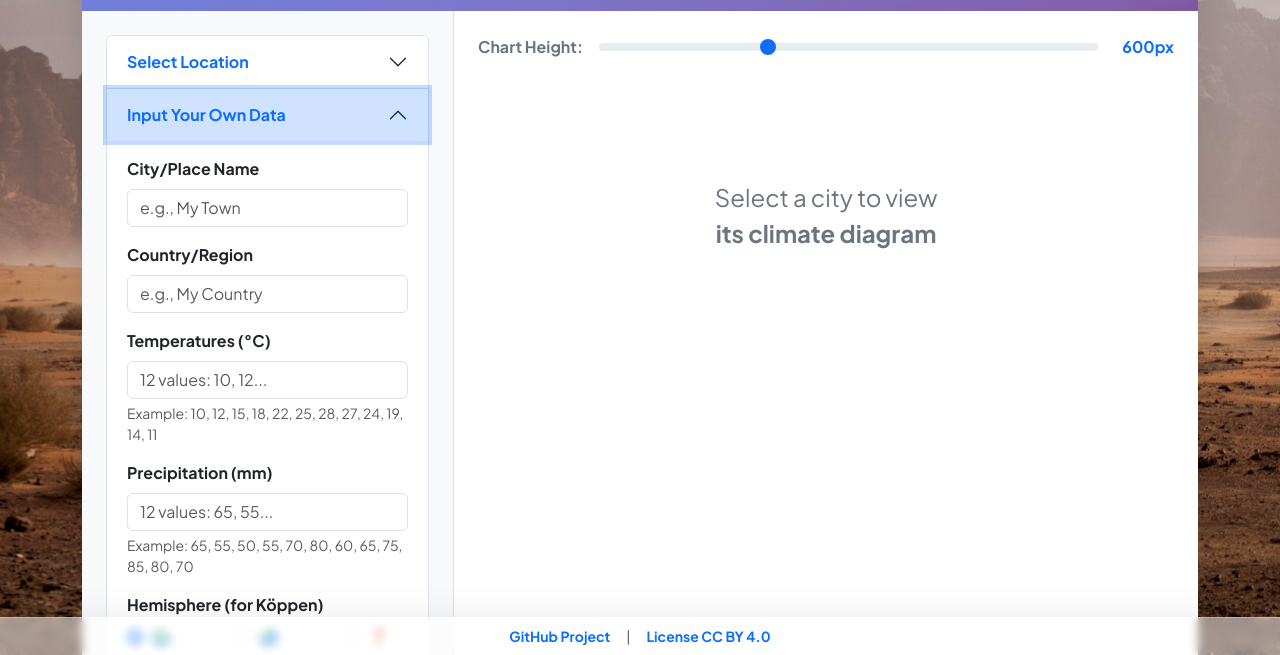
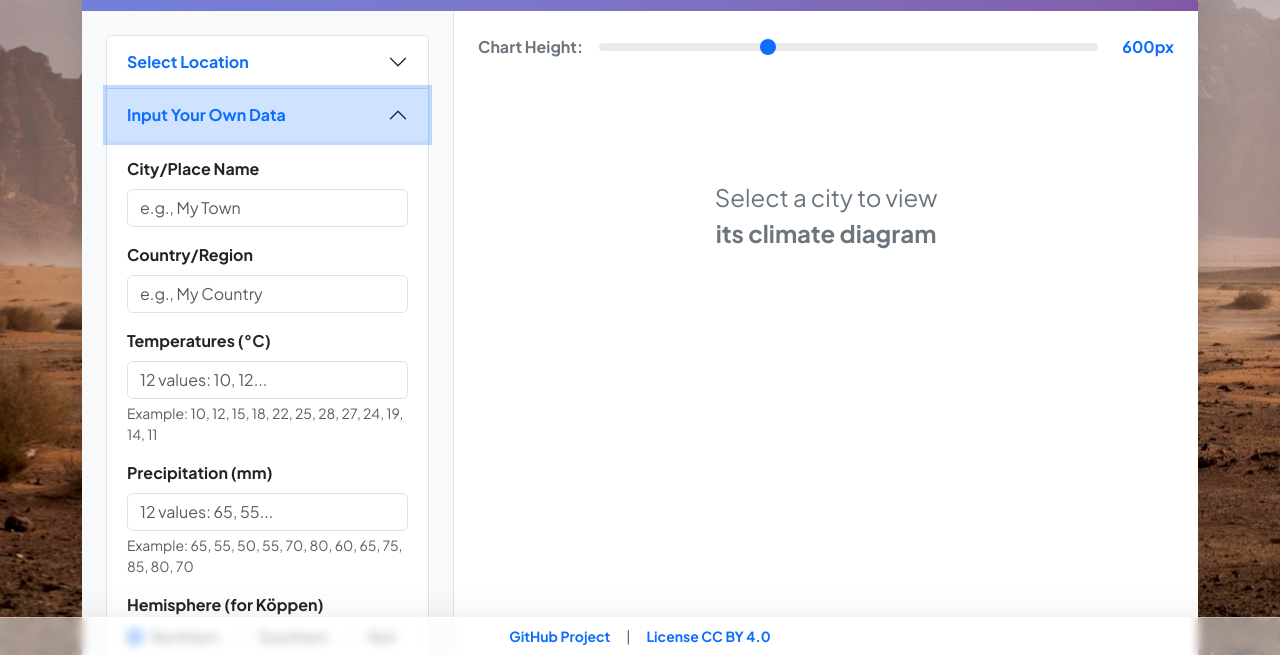
Before and after one commit to scansot064/climate, a plain HTML site: page index.html in a window 1280 px wide. Both pictures are taken after a click on the button "Input Your Own Data". Shown: the part 145-800 px from the top of the page. Drawn offline with nearby package versions, Linux system fonts and the light colour scheme; a script that the page names is missing.

Commit message:
Remove emojis from manual hemisphere selection

```diff
--- a/index.html
+++ b/index.html
@@ -155,17 +155,17 @@
                                             <div class="form-check">
                                                 <input class="form-check-input" type="radio" name="manualHemisphere"
                                                     value="north" id="hemiNorth" checked>
-                                                <label class="form-check-label" for="hemiNorth">🌍 Northern</label>
+                                                <label class="form-check-label" for="hemiNorth">Northern</label>
                                             </div>
                                             <div class="form-check">
                                                 <input class="form-check-input" type="radio" name="manualHemisphere"
                                                     value="south" id="hemiSouth">
-                                                <label class="form-check-label" for="hemiSouth">🌏 Southern</label>
+                                                <label class="form-check-label" for="hemiSouth">Southern</label>
                                             </div>
                                             <div class="form-check">
                                                 <input class="form-check-input" type="radio" name="manualHemisphere"
                                                     value="notsure" id="hemiNotSure">
-                                                <label class="form-check-label" for="hemiNotSure">❓ Not sure</label>
+                                                <label class="form-check-label" for="hemiNotSure">Not sure</label>
                                             </div>
                                         </div>
                                     </div>
```
